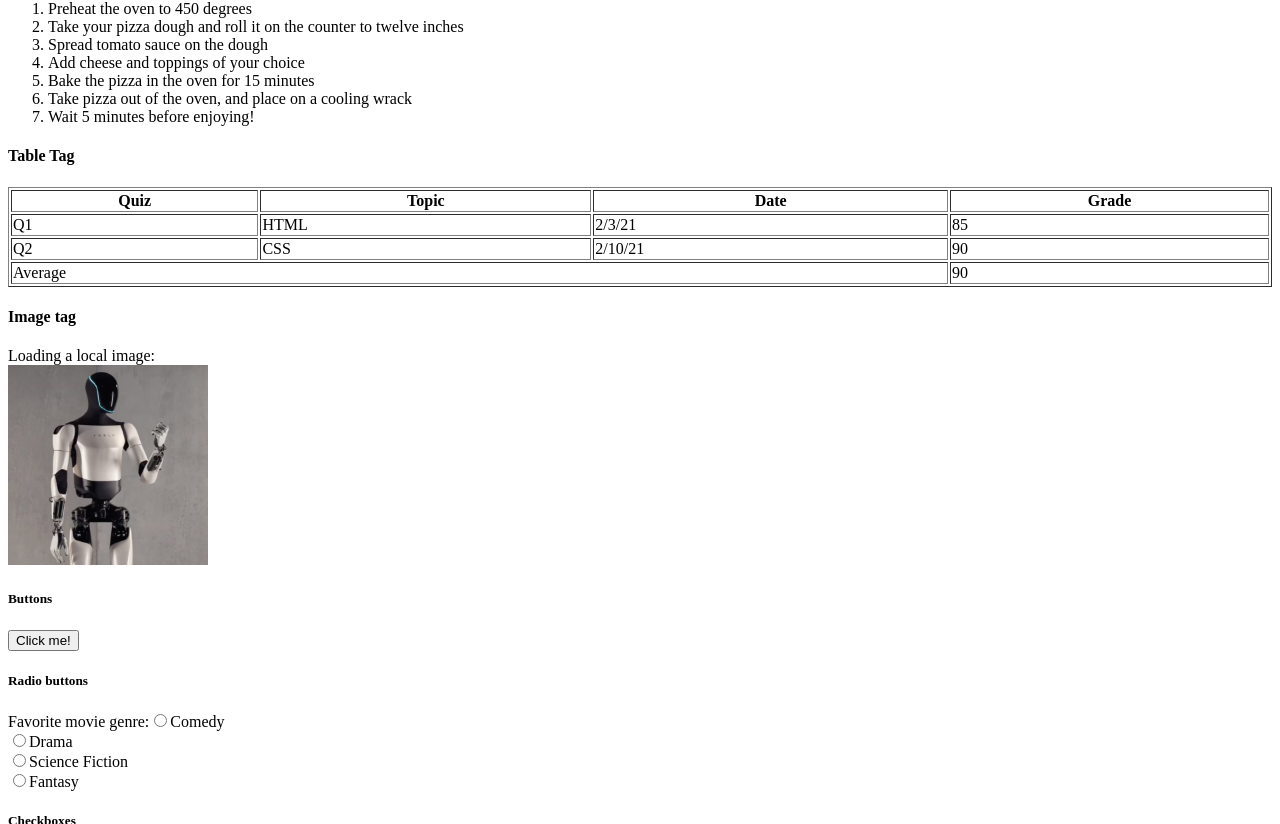
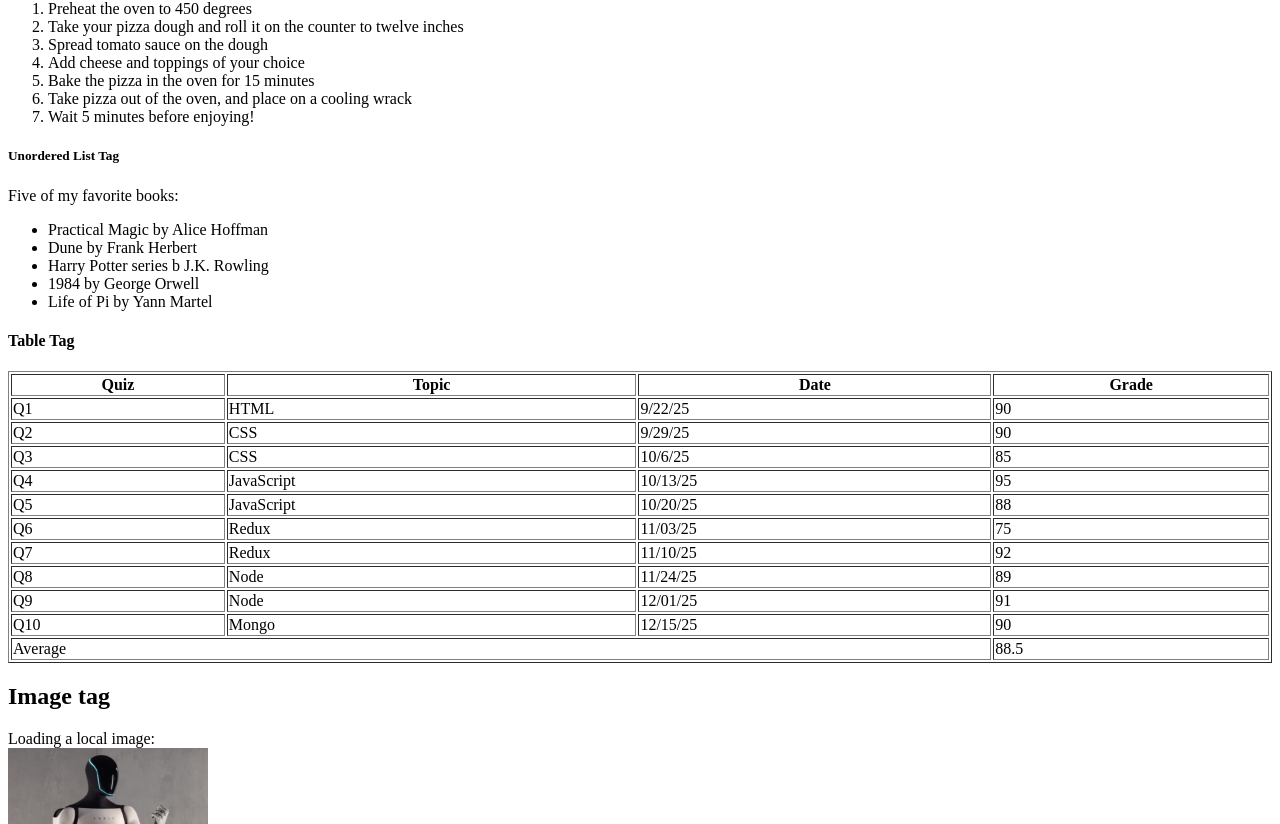
Before and after one commit to ellapitts/kambaz-next-js, a Next.js app: page /Labs/Lab1 in a window 1280 px wide. Shown: the part 556-1380 px from the top of the page. Built offline with nearby package versions, Linux system fonts and the light colour scheme.

Commit message:
modified the structure to the correct format for Lab 1 page

```diff
--- a/src/app/Labs/Lab1/page.tsx
+++ b/src/app/Labs/Lab1/page.tsx
@@ -49,6 +49,15 @@ export default function Lab1() {
         </ol>
 
         {/*Unordered List Tag. WRITE A LIST OF AT LEAST 3 OF YOUR FAVORITE BOOKS*/}
+        <h5>Unordered List Tag</h5>
+        Five of my favorite books:
+        <ul id="wd-favorite-books">
+          <li>Practical Magic by Alice Hoffman</li>
+          <li>Dune by Frank Herbert </li>
+          <li>Harry Potter series b J.K. Rowling</li>
+          <li>1984 by George Orwell</li>
+          <li>Life of Pi by Yann Martel</li>
+        </ul>
 
         {/*TABLE SECTION:
         This course has 10 quizzes.
@@ -70,20 +79,68 @@ export default function Lab1() {
               <tr>
                 <td>Q1</td>
                 <td>HTML</td>
-                <td>2/3/21</td>
-                <td>85</td>
+                <td>9/22/25</td>
+                <td>90</td>
               </tr>
               <tr>
                 <td>Q2</td>
                 <td>CSS</td>
-                <td>2/10/21</td>
+                <td>9/29/25</td>
+                <td>90</td>
+              </tr>
+              <tr>
+                <td>Q3</td>
+                <td>CSS</td>
+                <td>10/6/25</td>
+                <td>85</td>
+              </tr>
+              <tr>
+                <td>Q4</td>
+                <td>JavaScript</td>
+                <td>10/13/25</td>
+                <td>95</td>
+              </tr>
+              <tr>
+                <td>Q5</td>
+                <td>JavaScript</td>
+                <td>10/20/25</td>
+                <td>88</td>
+              </tr>
+              <tr>
+                <td>Q6</td>
+                <td>Redux</td>
+                <td>11/03/25</td>
+                <td>75</td>
+              </tr>
+              <tr>
+                <td>Q7</td>
+                <td>Redux</td>
+                <td>11/10/25</td>
+                <td>92</td>
+              </tr>
+              <tr>
+                <td>Q8</td>
+                <td>Node</td>
+                <td>11/24/25</td>
+                <td>89</td>
+              </tr>
+              <tr>
+                <td>Q9</td>
+                <td>Node</td>
+                <td>12/01/25</td>
+                <td>91</td>
+              </tr>
+              <tr>
+                <td>Q10</td>
+                <td>Mongo</td>
+                <td>12/15/25</td>
                 <td>90</td>
               </tr>
             </tbody>
             <tfoot>
               <tr>
                 <td colSpan={3}>Average</td>
-                <td>90</td>
+                <td>88.5</td>
               </tr>
             </tfoot>
           </table>
@@ -91,9 +148,39 @@ export default function Lab1() {
 
       {/*IMAGE TAG*/}
       <div id="wd-images">
-        <h4>Image tag</h4>
+        <h2>Image tag</h2>
         Loading a local image: <br />
         <img id="wd-teslabot" src="/images/teslabot.jpg" height="200" width="200" alt="Tesla Bot" />
+      </div>
+
+        {/*CREATING WEB FORMS -- SAMPLE CODE FROM PROFESSOR*/}
+        <div id="wd-forms">
+          <h4>Form Elements</h4>
+          <form id="wd-text-fields">
+            <h5>Text Fields</h5>
+            <label htmlFor="wd-text-fields-username">Username:</label>
+            <input placeholder="jdoe" id="wd-text-fields-username" /> <br />
+            <label htmlFor="wd-text-fields-password">Password:</label>
+            <input type="password" defaultValue="123@#$asd"
+                  id="wd-text-fields-password" /><br />
+            <label htmlFor="wd-text-fields-first-name">First name:</label>
+            <input type="text" title="John" id="wd-text-fields-first-name" /> <br />
+            <label htmlFor="wd-text-fields-last-name">Last name:</label>
+            <input type="text" placeholder="Doe"
+                  defaultValue="Wonderland"
+                  title="The last name"
+                  id="wd-text-fields-last-name" />
+            {/* copy rest of form elements here  */}
+          </form>
+        </div>
+        {/*TEXT AREA  -- SAMPLE CODE FROM PROFESSOR*/}
+        <h5>Text boxes</h5><label>Text Area:</label><br/>
+        <textarea
+          id="wd-textarea"
+          cols={30}
+          rows={10}
+          defaultValue="Lorem ipsum dolor sit amet, consectetur adipiscing elit, sed do eiusmod tempor incididunt ut labore et dolore magna aliqua. Ut enim ad minim veniam, quis nostrud exercitation ullamco laboris nisi ut aliquip ex ea commodo consequat. Duis aute irure dolor in reprehenderit in voluptate velit esse cillum dolore eu fugiat nulla pariatur. Excepteur sint occaecat cupidatat non proident, sunt in culpa qui officia deserunt mollit anim id est laborum."
+        />
       </div>
 
       {/* CREATING INTERACTIVE BUTTONS.
@@ -110,6 +197,7 @@ export default function Lab1() {
         {/* CREATING EXCLUSIVE CHOICES WITH HTML RADIO BUTTONS*/}
         <h5 id="wd-radio-buttons">Radio buttons</h5>
 
+        {/*CREATING MULTIPLE CHOICES WITH HTML RADIO BUTTONS*/}
         <label>Favorite movie genre:</label>
 
         <input type="radio" name="radio-genre" id="wd-radio-comedy"/>
@@ -157,14 +245,12 @@ export default function Lab1() {
             <option value="SCIFI">Science Fiction</option>
             <option value="FANTASY">Fantasy</option>
           </select>
-
         {/*date, email, number, and range which configure the input field to accept only dates, email addresses, numbers, and numbers within a specified range respectively.*/}
         <h4>Other HTML field types</h4>
         <label htmlFor="wd-text-fields-email"> Email: </label>
         <input type="email"
               placeholder="jdoe@somewhere.com"
               id="wd-text-fields-email"/><br/>
-
         <label htmlFor="wd-text-fields-salary-start"> Starting salary:</label>
         <input type="number"
               defaultValue="100000"
@@ -182,43 +268,11 @@ export default function Lab1() {
         <input type="date"
               defaultValue="2000-01-21"
               id="wd-text-fields-dob"/><br/>
-
        {/*ANCHOR TAG TO MY GITHUB*/}
         <h4>Anchor Tag</h4>My GitHub link:
         <a href="https://github.com/ellapitts/kambaz-next-js/tree/main/src/app/Labs/Lab1" id="wd-mygithub"> click here</a>
         <br />
         to get to my GitHub repository for this module.<br/>
-
-
-        {/*CREATING WEB FORMS -- SAMPLE CODE FROM PROFESSOR*/}
-        <div id="wd-forms">
-          <h4>Form Elements</h4>
-          <form id="wd-text-fields">
-            <h5>Text Fields</h5>
-            <label htmlFor="wd-text-fields-username">Username:</label>
-            <input placeholder="jdoe" id="wd-text-fields-username" /> <br />
-            <label htmlFor="wd-text-fields-password">Password:</label>
-            <input type="password" defaultValue="123@#$asd"
-                  id="wd-text-fields-password" /><br />
-            <label htmlFor="wd-text-fields-first-name">First name:</label>
-            <input type="text" title="John" id="wd-text-fields-first-name" /> <br />
-            <label htmlFor="wd-text-fields-last-name">Last name:</label>
-            <input type="text" placeholder="Doe"
-                  defaultValue="Wonderland"
-                  title="The last name"
-                  id="wd-text-fields-last-name" />
-            {/* copy rest of form elements here  */}
-          </form>
-        </div>
-        {/*TEXT AREA  -- SAMPLE CODE FROM PROFESSOR*/}
-        <h5>Text boxes</h5><label>Text Area:</label><br/>
-        <textarea
-          id="wd-textarea"
-          cols={30}
-          rows={10}
-          defaultValue="Lorem ipsum dolor sit amet, consectetur adipiscing elit, sed do eiusmod tempor incididunt ut labore et dolore magna aliqua. Ut enim ad minim veniam, quis nostrud exercitation ullamco laboris nisi ut aliquip ex ea commodo consequat. Duis aute irure dolor in reprehenderit in voluptate velit esse cillum dolore eu fugiat nulla pariatur. Excepteur sint occaecat cupidatat non proident, sunt in culpa qui officia deserunt mollit anim id est laborum."
-        />
-      </div>
     </>
   );
 }
```
Lines whose indentation alone changed are shown as unchanged.
